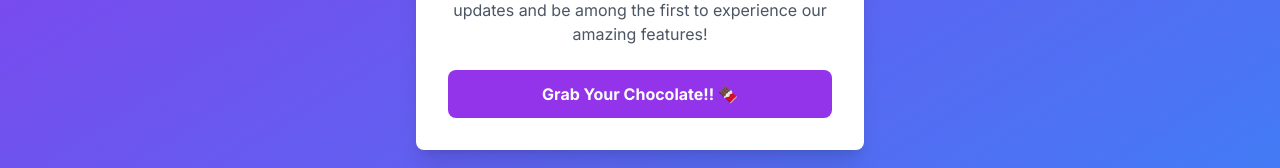
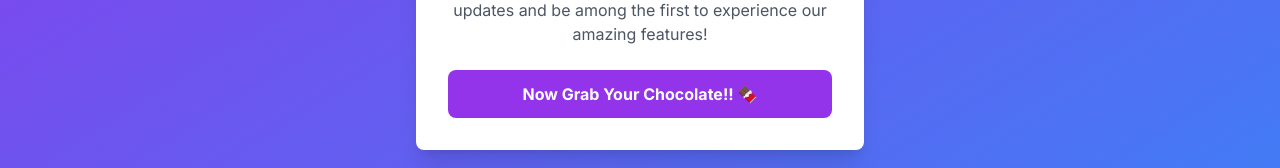
Before and after one commit to Taher2512/DokLink, a Next.js app: page /coming-soon in a window 1280 px wide. Shown: the part 488-656 px from the top of the page. Built offline with nearby package versions, Linux system fonts and the light colour scheme.

Commit message:
Changed success card text

```diff
--- a/src/app/coming-soon/page.js
+++ b/src/app/coming-soon/page.js
@@ -43,7 +43,7 @@ const ComingSoonPage = () => {
             isHovered ? "bg-purple-700 transform scale-105" : ""
           }`}
         >
-          Grab Your Chocolate!! 🍫
+          Now Grab Your Chocolate!! 🍫
         </button>
       </div>
     </div>
```
